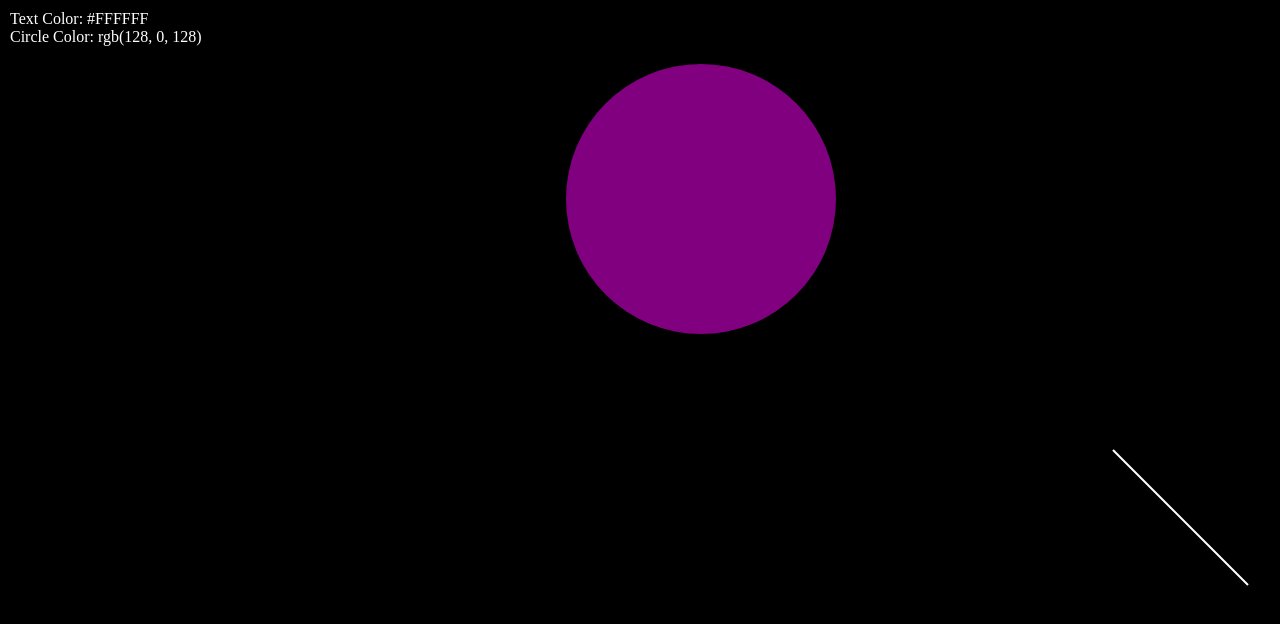
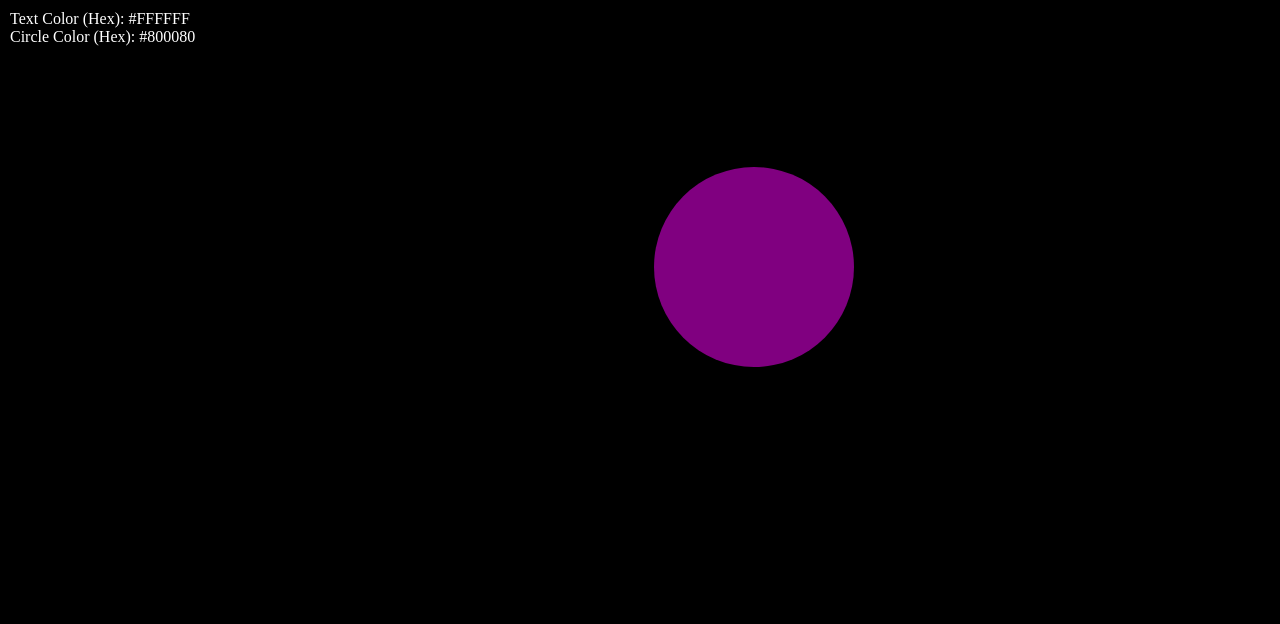
Before and after one commit to Siemon333/yew, a plain HTML site: page index.html in a window 1280 px wide. Drawn offline with Linux system fonts and the light colour scheme.

Commit message:
Update index.html

```diff
--- a/index.html
+++ b/index.html
@@ -34,34 +34,25 @@
             color: white;
             font-size: 1em;
         }
-
-        .line {
-            position: absolute;
-            height: 2px;
-            background-color: white;
-            transform-origin: 0 50%;
-        }
     </style>
 </head>
 <body>
     <div class="circle"></div>
     <div class="word" id="wordDisplay"></div>
     <div class="color-info" id="colorInfo">
-        <div>Text Color: <span id="textColor">#FFFFFF</span></div>
-        <div>Circle Color: <span id="circleColor">#800080</span></div>
+        <div>Text Color (Hex): <span id="textColor">#FFFFFF</span></div>
+        <div>Circle Color (Hex): <span id="circleColor">#800080</span></div>
     </div>
-    <div class="line" id="line"></div>
 
     <script>
-        let x = 900; // Bewegingstijd van de cirkel (in milliseconden)
-        let cooldown = 1100; // Cooldown tussen bewegingen (in milliseconden)
-        let textSize = 2; // Tekstgrootte van het woord (in em)
-        let circleSize = 270; // Grootte van de cirkel (in pixels)
+        let x = 3000; // Bewegingstijd van de cirkel (in milliseconden)
+        let cooldown = 5000; // Cooldown tussen bewegingen (in milliseconden)
+        let textSize = 3; // Tekstgrootte van het woord (in em)
+        let circleSize = 200; // Grootte van de cirkel (in pixels)
         let colorChangeDuration = 1000; // Duur van kleurverandering (in milliseconden)
 
         const circle = document.querySelector('.circle');
         const wordDisplay = document.getElementById('wordDisplay');
-        const line = document.getElementById('line');
         const textColorDisplay = document.getElementById('textColor');
         const circleColorDisplay = document.getElementById('circleColor');
         const words = ["leukheid", "coolheid", "scamheid", "goeiheid", "sensatieheid"];
@@ -82,24 +73,6 @@
             const randomX = Math.random() * maxX;
             const randomY = Math.random() * maxY;
 
-            // Zorg dat punt B exponentieel naar de volgende locatie beweegt
-            const deltaX = randomX - currentX;
-            const deltaY = randomY - currentY;
-            let progress = 0;
-
-            const moveLineDuration = cooldown - x; // Tijd die punt B erover doet om te bewegen (cooldown - bewegingstijd cirkel)
-            const moveLine = setInterval(() => {
-                progress += 0.1; // Exponentiële vooruitgang
-                const bx = currentX + progress * deltaX;
-                const by = currentY + progress * deltaY;
-                drawLine(currentX, currentY, bx, by);
-
-                if (progress >= 1) {
-                    clearInterval(moveLine);
-                    drawLine(currentX, currentY, randomX, randomY);
-                }
-            }, moveLineDuration / 10); // Verdeel de tijd over de interval
-
             circle.style.transition = `all ${x / 1000}s ease`; // Gebruik de waarde van 'x' om de bewegingstijd in te stellen
             circle.style.left = `${randomX}px`;
             circle.style.top = `${randomY}px`;
@@ -113,14 +86,6 @@
 
         // Beweeg de cirkel elke 'cooldown' milliseconden
         setInterval(moveCircle, cooldown);
-
-        // Functie om een lijn te tekenen van punt A naar punt B
-        function drawLine(ax, ay, bx, by) {
-            const length = Math.hypot(bx - ax, by - ay);
-            const angle = Math.atan2(by - ay, bx - ax) * (180 / Math.PI);
-            line.style.width = `${length}px`;
-            line.style.transform = `translate(${ax}px, ${ay}px) rotate(${angle}deg)`;
-        }
 
         // Functie om de kleur van de cirkel te veranderen en een willekeurig woord te tonen
         circle.addEventListener('click', () => {
@@ -145,14 +110,22 @@
             }, 2000);
 
             // Werk de kleurcodes bij
-            textColorDisplay.textContent = randomColor;
+            const textColorHex = rgbToHex(getComputedStyle(wordDisplay).color);
+            textColorDisplay.textContent = textColorHex;
         });
 
         // Bijwerken van cirkelkleurcode
         setInterval(() => {
             const circleColor = getComputedStyle(circle).backgroundColor;
-            circleColorDisplay.textContent = circleColor;
+            const circleColorHex = rgbToHex(circleColor);
+            circleColorDisplay.textContent = circleColorHex;
         }, 100);
+
+        // Functie om RGB-kleuren om te zetten naar Hex
+        function rgbToHex(rgb) {
+            const result = rgb.match(/\d+/g).map(x => parseInt(x).toString(16).padStart(2, '0'));
+            return `#${result.join('')}`;
+        }
 
         // Startlocatie van de cirkel
         currentX = window.innerWidth / 2;
```
